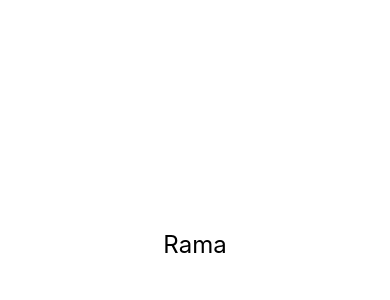
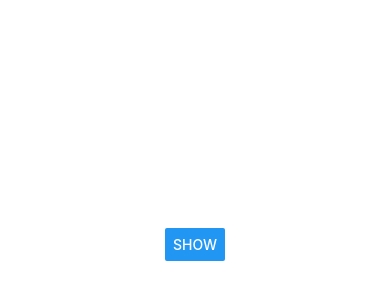
Before and after one commit to ramaalshdefat7-bit/JoVision-react-native-tasks, a React Native app: screen / in a window 390 px wide. Shown: the part 178-478 px from the top of the page. Built offline with nearby package versions, Linux system fonts and the light colour scheme.

Commit message:
Add Task 19 class component

```diff
--- a/App.tsx
+++ b/App.tsx
@@ -3,12 +3,13 @@ import {SafeAreaView, StatusBar, StyleSheet} from 'react-native';
 import Task16 from './Tasks/Task16';
 import Task17 from './Tasks/Task17';
 import Task18 from './Tasks/Task18';
+import Task19 from './Tasks/Task19';
 
 export default function App() {
   return (
     <SafeAreaView style={styles.container}>
       <StatusBar barStyle="dark-content" />
-      <Task18 />
+      <Task19 />
     </SafeAreaView>
   );
 }
--- /dev/null
+++ b/Tasks/Task19.tsx
@@ -0,0 +1,45 @@
+import React, {Component, useState} from 'react';
+import {View, Text, Button, StyleSheet} from 'react-native';
+
+class MyClassPage extends Component {
+  render() {
+    return (
+      <View style={styles.page}>
+        <Text style={styles.text}>Hello from MyClassPage!</Text>
+      </View>
+    );
+  }
+}
+
+export default function Task19() {
+  const [isVisible, setIsVisible] = useState(false);
+
+  return (
+    <View style={styles.container}>
+      <Button
+        title="Show"
+        onPress={() => setIsVisible(!isVisible)}
+      />
+
+      {isVisible && <MyClassPage />}
+    </View>
+  );
+}
+
+const styles = StyleSheet.create({
+  container: {
+    flex: 1,
+    justifyContent: 'center',
+    alignItems: 'center',
+    padding: 20,
+  },
+  page: {
+    marginTop: 20,
+    padding: 20,
+    backgroundColor: '#E8F0FE',
+    borderRadius: 10,
+  },
+  text: {
+    fontSize: 20,
+  },
+});
```
